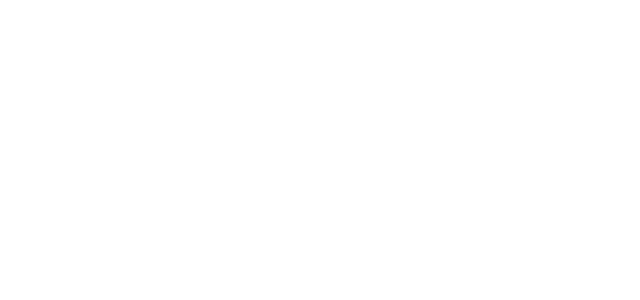
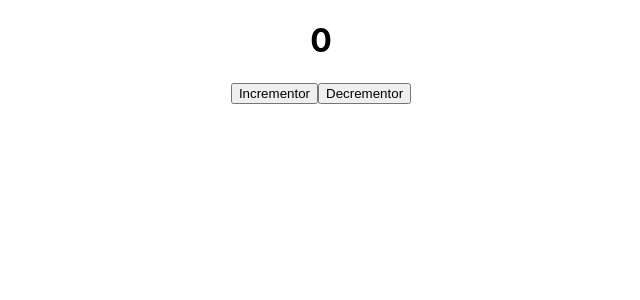
Before and after one commit to mikhita/my-react-app, a React (Create React App) app: page / in a window 1280 px wide. Shown: the top 300 px of the page, without its empty margins (319-959 px from the left). Built offline with nearby package versions, Linux system fonts and the light colour scheme; the HTML template or start-up script is replaced by a standard one.

Commit message:
I learn how to use UseState

```diff
--- a/src/App.js
+++ b/src/App.js
@@ -1,4 +1,5 @@
 import './App.css';
+import Counter from './components/Counter';
 // import Routers from './components/Router';
 // import Hero from './components/Hero';
 // import {ErrorBoundary} from "react-error-boundary"
@@ -28,6 +29,7 @@
 function App() {
   return (
     <div className="App" >
+      <Counter/>
       {/* <Routers /> */}
     {/* <ErrorBoundary fallback={<h1>something gone wrong</h1>}>
           <Hero heroName="Batman"/>
--- a/src/components/Counter.js
+++ b/src/components/Counter.js
@@ -1,35 +1,20 @@
-import React, { Component } from 'react'
+import React, { useState } from 'react'
 
-class Counter extends Component {
-    constructor(props){
-        super(props)
-            this.state={
-                count:0,
-            }
-    }
-    incrementCount(){
-        this.setState(prevState =>({
-            count:prevState.count+1,
-        }))
-    }
-    incrementCountByFive(){
-        this.incrementCount()
-        this.incrementCount()
-        this.incrementCount()
-    }
-
-
-
-    render(){
-        return(
-            <div>
-                <div>counter - {this.state.count}</div>
-                <button onClick={()=>this.incrementCountByFive()}>increment</button>
-                <button>decrement</button>
-            </div>
-        )
-    }
-
+function Counter() {
+    const [count,setCount] = useState(0)
+    const handleClick = ()=>(
+        setCount(count+1)
+    )
+    const handleDecrement = ()=>(
+        setCount(count-1)
+    )
+  return (
+    <div>
+        <h1>{count}</h1>
+        <button onClick={handleClick}>Incrementor</button>
+        <button onClick={handleDecrement}>Decrementor</button>
+    </div>
+  )
 }
 
 export default Counter
```
